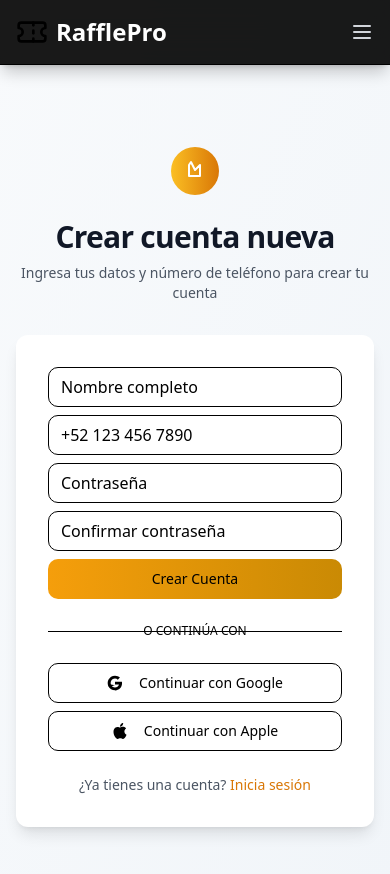
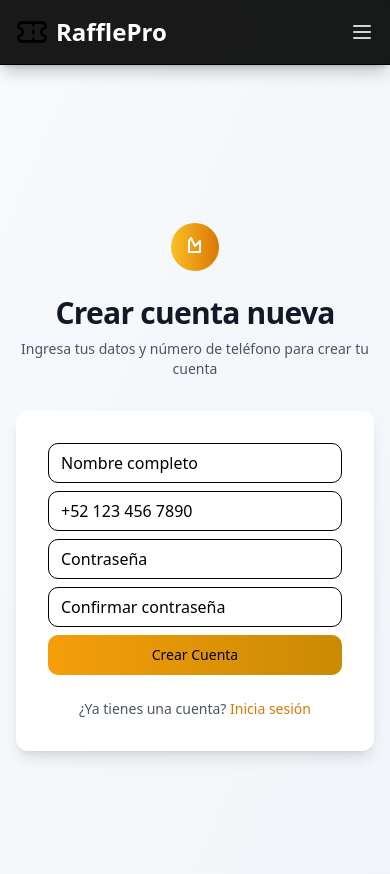
Before and after one commit to Ample1827/RaffleLV2, a Next.js app: page /register in a window 390 px wide. Shown: the top 874 px of the page. Built offline with nearby package versions, Linux system fonts and the light colour scheme; a web font is replaced by a local one.

Commit message:
feat: enable phone signups, remove social logins
Update auth forms for phone-only authentication

#VERCEL_SKIP

Co-authored-by: null <171747856+Ample1827@users.noreply.github.com>

```diff
--- a/components/auth/user-auth-form.tsx
+++ b/components/auth/user-auth-form.tsx
@@ -88,51 +88,6 @@ export function UserAuthForm({ className, ...props }: UserAuthFormProps) {
           </Button>
         </div>
       </form>
-      <div className="relative">
-        <div className="absolute inset-0 flex items-center">
-          <span className="w-full border-t" />
-        </div>
-        <div className="relative flex justify-center text-xs uppercase">
-          <span className="bg-background px-2 text-muted-foreground">O continúa con</span>
-        </div>
-      </div>
-      <div className="grid gap-2">
-        <Button variant="outline" type="button" disabled={isLoading}>
-          {isLoading ? (
-            <Icons.spinner className="mr-2 h-4 w-4 animate-spin" />
-          ) : (
-            <svg className="mr-2 h-4 w-4" viewBox="0 0 24 24">
-              <path
-                fill="currentColor"
-                d="M22.56 12.25c0-.78-.07-1.53-.2-2.25H12v4.26h5.92c-.26 1.37-1.04 2.53-2.21 3.31v2.77h3.57c2.08-1.92 3.28-4.74 3.28-8.09z"
-              />
-              <path
-                fill="currentColor"
-                d="M12 23c2.97 0 5.46-.98 7.28-2.66l-3.57-2.77c-.98.66-2.23 1.06-3.71 1.06-2.86 0-5.29-1.93-6.16-4.53H2.18v2.84C3.99 20.53 7.7 23 12 23z"
-              />
-              <path
-                fill="currentColor"
-                d="M5.84 14.09c-.22-.66-.35-1.36-.35-2.09s.13-1.43.35-2.09V7.07H2.18C1.43 8.55 1 10.22 1 12s.43 3.45 1.18 4.93l2.85-2.22.81-.62z"
-              />
-              <path
-                fill="currentColor"
-                d="M12 5.38c1.62 0 3.06.56 4.21 1.64l3.15-3.15C17.45 2.09 14.97 1 12 1 7.7 1 3.99 3.47 2.18 7.07l3.66 2.84c.87-2.6 3.3-4.53 6.16-4.53z"
-              />
-            </svg>
-          )}
-          Continuar con Google
-        </Button>
-        <Button variant="outline" type="button" disabled={isLoading}>
-          {isLoading ? (
-            <Icons.spinner className="mr-2 h-4 w-4 animate-spin" />
-          ) : (
-            <svg className="mr-2 h-4 w-4" viewBox="0 0 24 24" fill="currentColor">
-              <path d="M12.152 6.896c-.948 0-2.415-1.078-3.96-1.04-2.04.027-3.91 1.183-4.961 3.014-2.117 3.675-.546 9.103 1.519 12.09 1.013 1.454 2.208 3.09 3.792 3.039 1.52-.065 2.09-.987 3.935-.987 1.831 0 2.35.987 3.96.948 1.637-.026 2.676-1.48 3.676-2.948 1.156-1.688 1.636-3.325 1.662-3.415-.039-.013-3.182-1.221-3.22-4.857-.026-3.04 2.48-4.494 2.597-4.559-1.429-2.09-3.623-2.324-4.39-2.376-2-.156-3.675 1.09-4.61 1.09zM15.53 3.83c.843-1.012 1.4-2.427 1.245-3.83-1.207.052-2.662.805-3.532 1.818-.78.896-1.454 2.338-1.273 3.714 1.338.104 2.715-.688 3.559-1.701" />
-            </svg>
-          )}
-          Continuar con Apple
-        </Button>
-      </div>
     </div>
   )
 }
--- a/components/auth/user-register-form.tsx
+++ b/components/auth/user-register-form.tsx
@@ -134,51 +134,6 @@ export function UserRegisterForm({ className, ...props }: UserRegisterFormProps)
           </Button>
         </div>
       </form>
-      <div className="relative">
-        <div className="absolute inset-0 flex items-center">
-          <span className="w-full border-t" />
-        </div>
-        <div className="relative flex justify-center text-xs uppercase">
-          <span className="bg-background px-2 text-muted-foreground">O continúa con</span>
-        </div>
-      </div>
-      <div className="grid gap-2">
-        <Button variant="outline" type="button" disabled={isLoading}>
-          {isLoading ? (
-            <Icons.spinner className="mr-2 h-4 w-4 animate-spin" />
-          ) : (
-            <svg className="mr-2 h-4 w-4" viewBox="0 0 24 24">
-              <path
-                fill="currentColor"
-                d="M22.56 12.25c0-.78-.07-1.53-.2-2.25H12v4.26h5.92c-.26 1.37-1.04 2.53-2.21 3.31v2.77h3.57c2.08-1.92 3.28-4.74 3.28-8.09z"
-              />
-              <path
-                fill="currentColor"
-                d="M12 23c2.97 0 5.46-.98 7.28-2.66l-3.57-2.77c-.98.66-2.23 1.06-3.71 1.06-2.86 0-5.29-1.93-6.16-4.53H2.18v2.84C3.99 20.53 7.7 23 12 23s.43 3.45 1.18 4.93l2.85-2.22.81-.62z"
-              />
-              <path
-                fill="currentColor"
-                d="M5.84 14.09c-.22-.66-.35-1.36-.35-2.09s.13-1.43.35-2.09V7.07H2.18C1.43 8.55 1 10.22 1 12s.43 3.45 1.18 4.93l3.66 2.84c.87-2.6 3.3-4.53 6.16-4.53z"
-              />
-              <path
-                fill="currentColor"
-                d="M12 5.38c1.62 0 3.06.56 4.21 1.64l3.15-3.15C17.45 2.09 14.97 1 12 1 7.7 1 3.99 3.47 2.18 7.07l3.66 2.84c.87-2.6 3.3-4.53 6.16-4.53z"
-              />
-            </svg>
-          )}
-          Continuar con Google
-        </Button>
-        <Button variant="outline" type="button" disabled={isLoading}>
-          {isLoading ? (
-            <Icons.spinner className="mr-2 h-4 w-4 animate-spin" />
-          ) : (
-            <svg className="mr-2 h-4 w-4" viewBox="0 0 24 24" fill="currentColor">
-              <path d="M12.152 6.896c-.948 0-2.415-1.078-3.96-1.04-2.04.027-3.91 1.183-4.961 3.014-2.117 3.675-.546 9.103 1.519 12.09 1.013 1.454 2.208 3.09 3.792 3.039 1.52-.065 2.09-.987 3.935-.987 1.831 0 2.35.987 3.96.948 1.637-.026 2.676-1.48 3.676-2.948 1.156-1.688 1.636-3.325 1.662-3.415-.039-.013-3.182-1.221-3.22-4.857-.026-3.04 2.48-4.494 2.597-4.559-1.429-2.09-3.623-2.324-4.39-2.376-2-.156-3.675 1.09-4.61 1.09zM15.53 3.83c.843-1.012 1.4-2.427 1.245-3.83-1.207.052-2.662.805-3.532 1.818-.78.896-1.454 2.338-1.273 3.714 1.338.104 2.715-.688 3.559-1.701" />
-            </svg>
-          )}
-          Continuar con Apple
-        </Button>
-      </div>
     </div>
   )
 }
```
